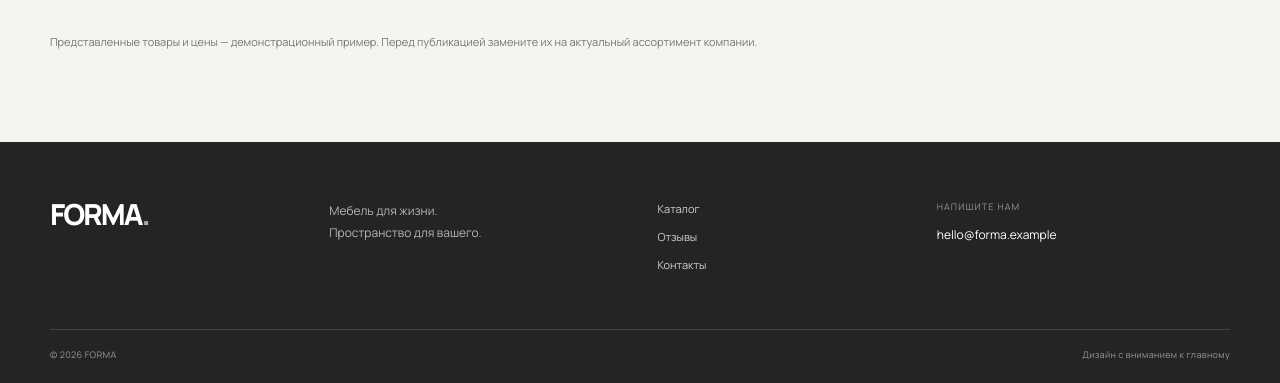
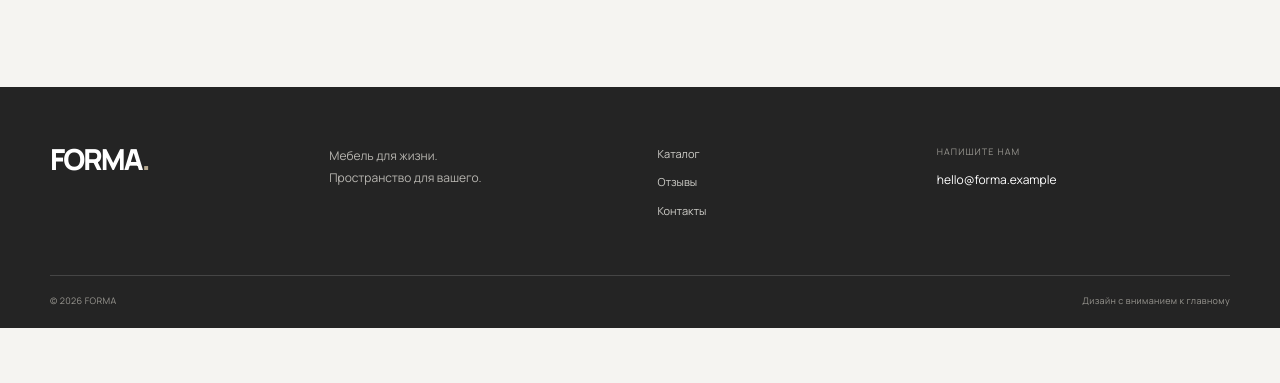
Before and after one commit to DenisGrig1/test_page, a plain HTML site: page catalog.html in a window 1280 px wide. Shown: the part 1805-2188 px from the top of the page. After the commit the page ends 2133 px from the top, so only its background shows below. Drawn offline with Linux system fonts and the light colour scheme.

Commit message:
Update catalog.html

```diff
--- a/catalog.html
+++ b/catalog.html
@@ -47,7 +47,6 @@
 
         <div class="product-grid" id="product-grid" aria-live="polite"></div>
         <p class="empty-state" id="empty-state" hidden>По вашему запросу ничего не найдено. Попробуйте изменить поиск.</p>
-        <p class="catalog-note">Представленные товары и цены — демонстрационный пример. Перед публикацией замените их на актуальный ассортимент компании.</p>
       </div>
     </section>
   </main>
```
